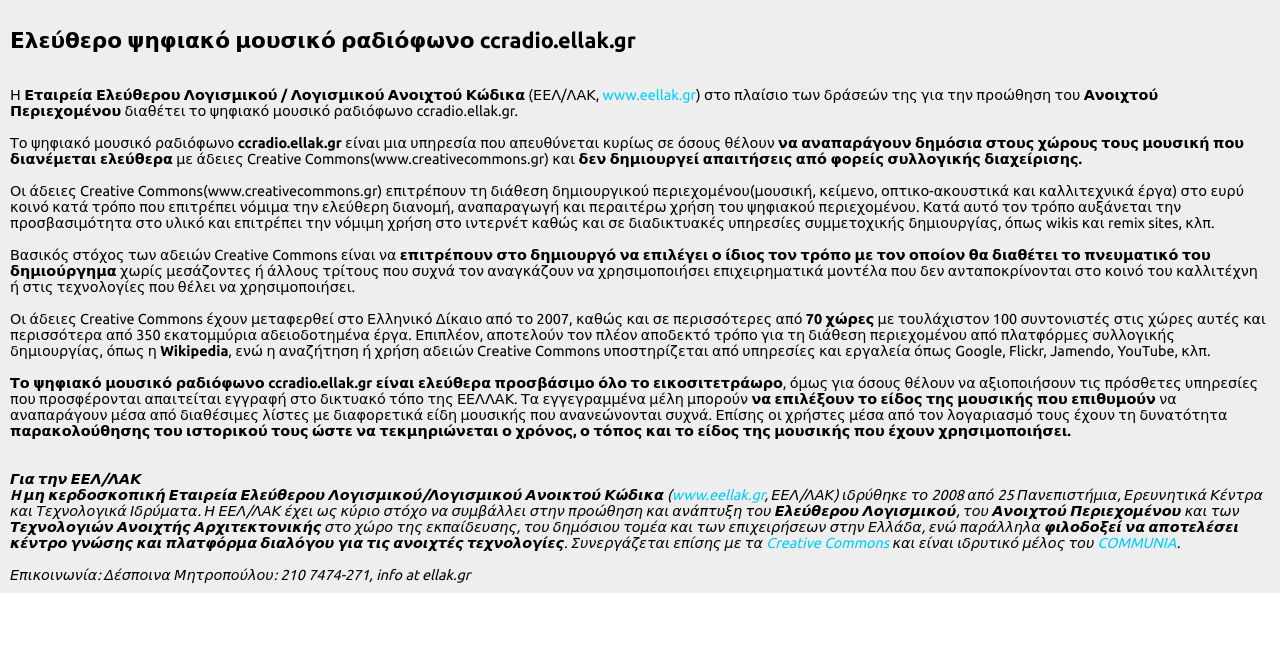
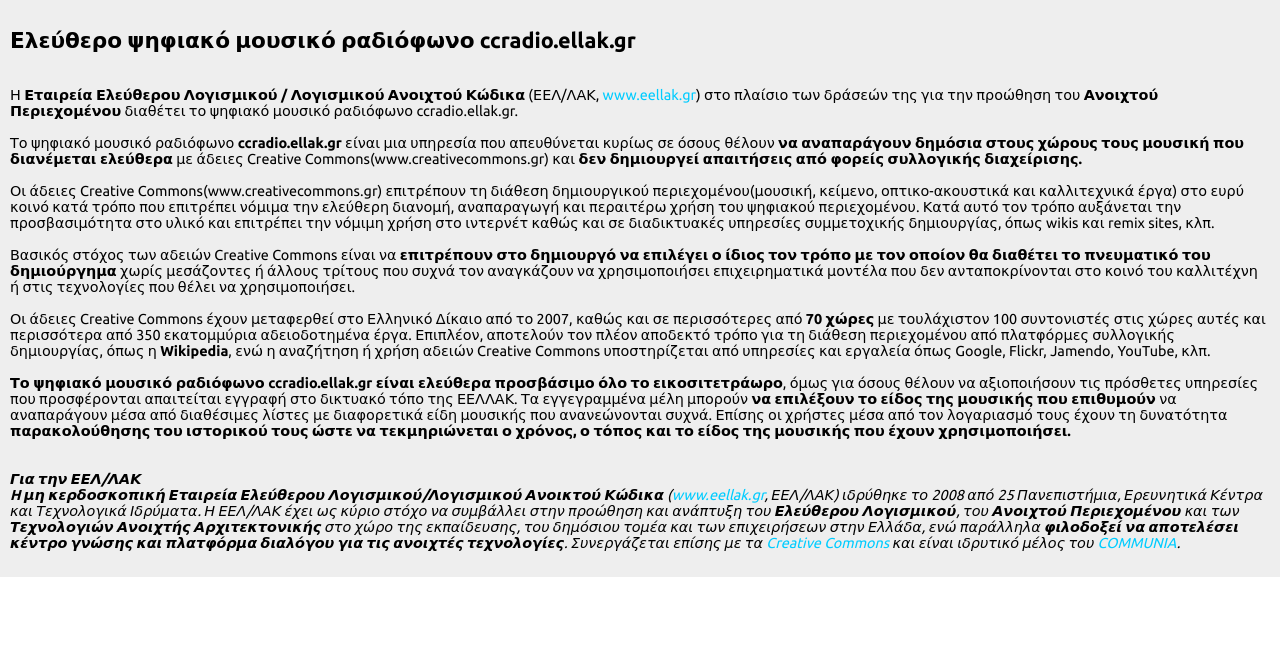
Before and after one commit to eellak/ccradio, a Django app: template templates/about.html in a window 1280 px wide. Shown: the top 668 px of the page. Run offline with Django 3.2, Linux system fonts and the light colour scheme; the template is opened without the code that fills it, so the values that code supplies are empty.

Commit message:
fix about text

```diff
--- a/templates/about.html
+++ b/templates/about.html
@@ -31,7 +31,6 @@
 <span style="font-weight:bold;font-style:italic;">Για την ΕΕΛ/ΛΑΚ</span><br />
 <span style="font-style:italic;"><b>H μη κερδοσκοπική Εταιρεία Ελεύθερου Λογισμικού/Λογισμικού Ανοικτού Κώδικα</b> (<a href="http://eellak.gr/" target="_blank">www.eellak.gr</a>, ΕΕΛ/ΛΑΚ) ιδρύθηκε το 2008 από 25 Πανεπιστήμια, Ερευνητικά Κέντρα και Τεχνολογικά Ιδρύματα. Η ΕΕΛ/ΛΑΚ έχει ως κύριο στόχο να συμβάλλει στην προώθηση και ανάπτυξη του <b>Ελεύθερου Λογισμικού</b>, του <b>Ανοιχτού Περιεχομένου</b> και των <b>Τεχνολογιών Ανοιχτής Αρχιτεκτονικής</b> στο χώρο της εκπαίδευσης, του δημόσιου τομέα και των επιχειρήσεων στην Ελλάδα, ενώ παράλληλα <b>φιλοδοξεί να αποτελέσει κέντρο γνώσης και πλατφόρμα διαλόγου για τις ανοιχτές τεχνολογίες</b>. Συνεργάζεται επίσης με τα <a href="http://wiki.creativecommons.org/Greece" target="_blank">Creative Commons</a> και είναι ιδρυτικό μέλος του <a href="http://www.communia-association.org/" target="_blank">COMMUNIA</a>.</span><br /><br />
 
-<span style="font-style:italic;">Επικοινωνία: Δέσποινα Μητροπούλου: 210 7474-271, info at ellak.gr</span>
 </div>
 
 
```
